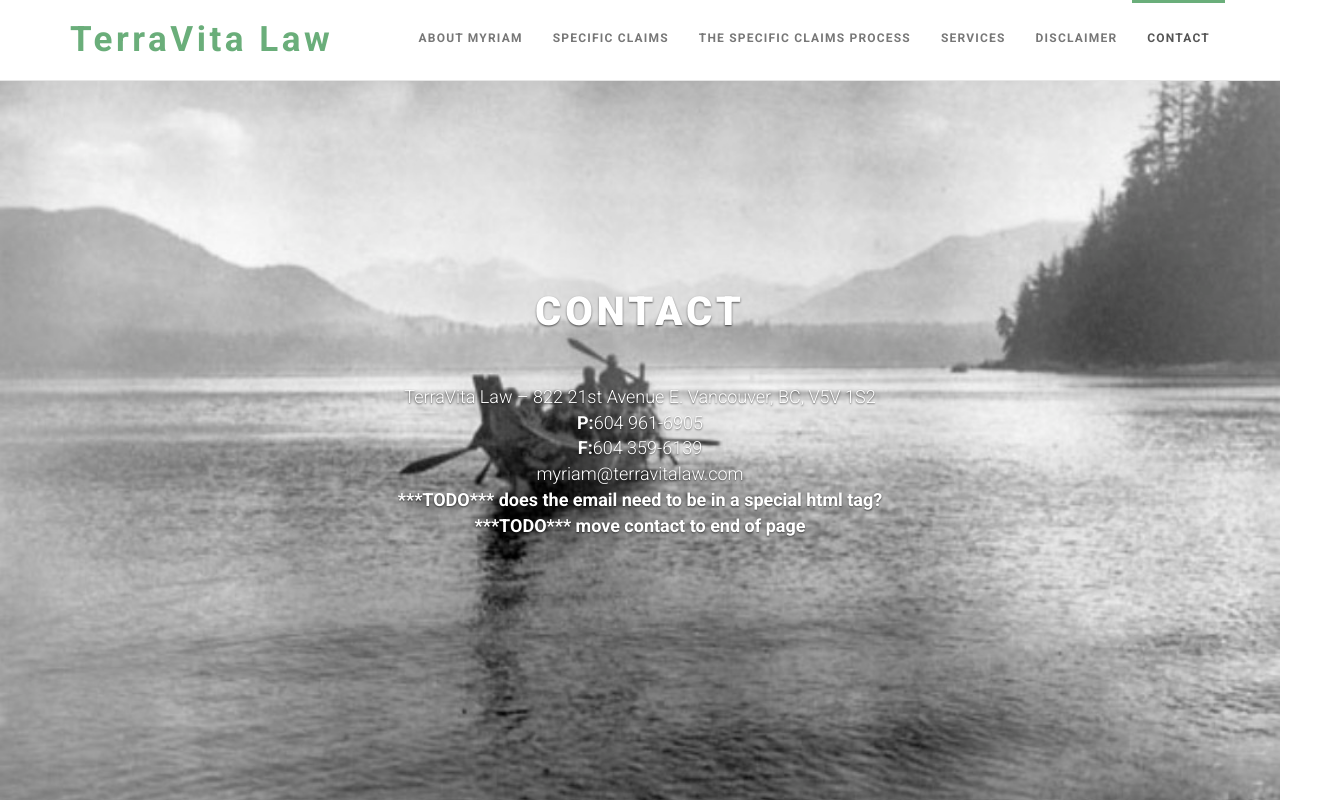
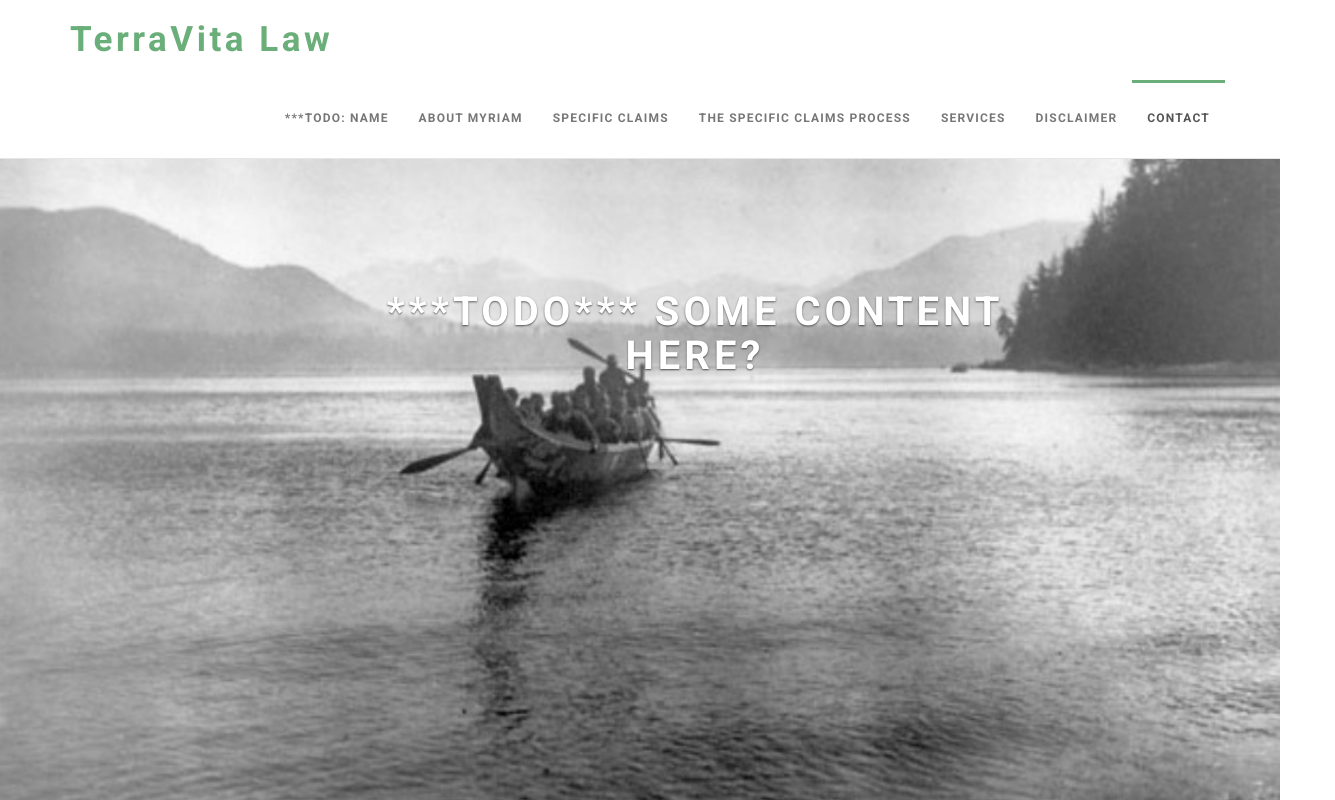
Before and after one commit to jpsember/jpsember.github.io, a plain HTML site: page landing/index.html in a window 1280 px wide. Shown: the top 800 px of the page, 1335 px wide, since content can reach past the window. Drawn offline with Linux system fonts and the light colour scheme.

Commit message:
Issue #9: replacing contact at start with intro image, content to be figured out later

```diff
--- a/landing/index.html
+++ b/landing/index.html
@@ -77,7 +77,9 @@
                 <div class="navbar-collapse collapse" id="navigation">
 
                     <ul class="nav navbar-nav navbar-right">
-                        <li class="active"><a href="#section1">About Myriam</a>
+                      <li class="active"><a href="#intro"><b>***TODO: name</b></a>
+                        </li>
+                        <li><a href="#section1">About Myriam</a>
                         </li>
                         <li><a href="#section2">Specific Claims</a>
                         </li>
@@ -117,23 +119,11 @@
 
 
 
-
-
-            <div class="section" id="section4" >
+            <div class="section" id="intro" >
                 <div class="container">
                     <div class="col-md-8 col-md-offset-2">
 
-
-                        <h2 class="title">Contact</h2>
-
-                        <ul class="list-unstyled text-large text-thin">
-                            <li>TerraVita Law – 822 21st Avenue E. Vancouver, BC, V5V 1S2</li>
-                            <li><strong>P:</strong>604 961-6905</li>
-                            <li><strong>F:</strong>604 359-6139</li>
-                            <li>myriam@terravitalaw.com</li>
-                            <li><b>***TODO*** does the email need to be in a special html tag?</b></li>
-                            <li><b>***TODO*** move contact to end of page</b></li>
-                        </ul>
+                        <h2 class="title"><b>***TODO*** Some content here?</b></h2>
 
                     </div>
                     <!-- /.12 -->
```
